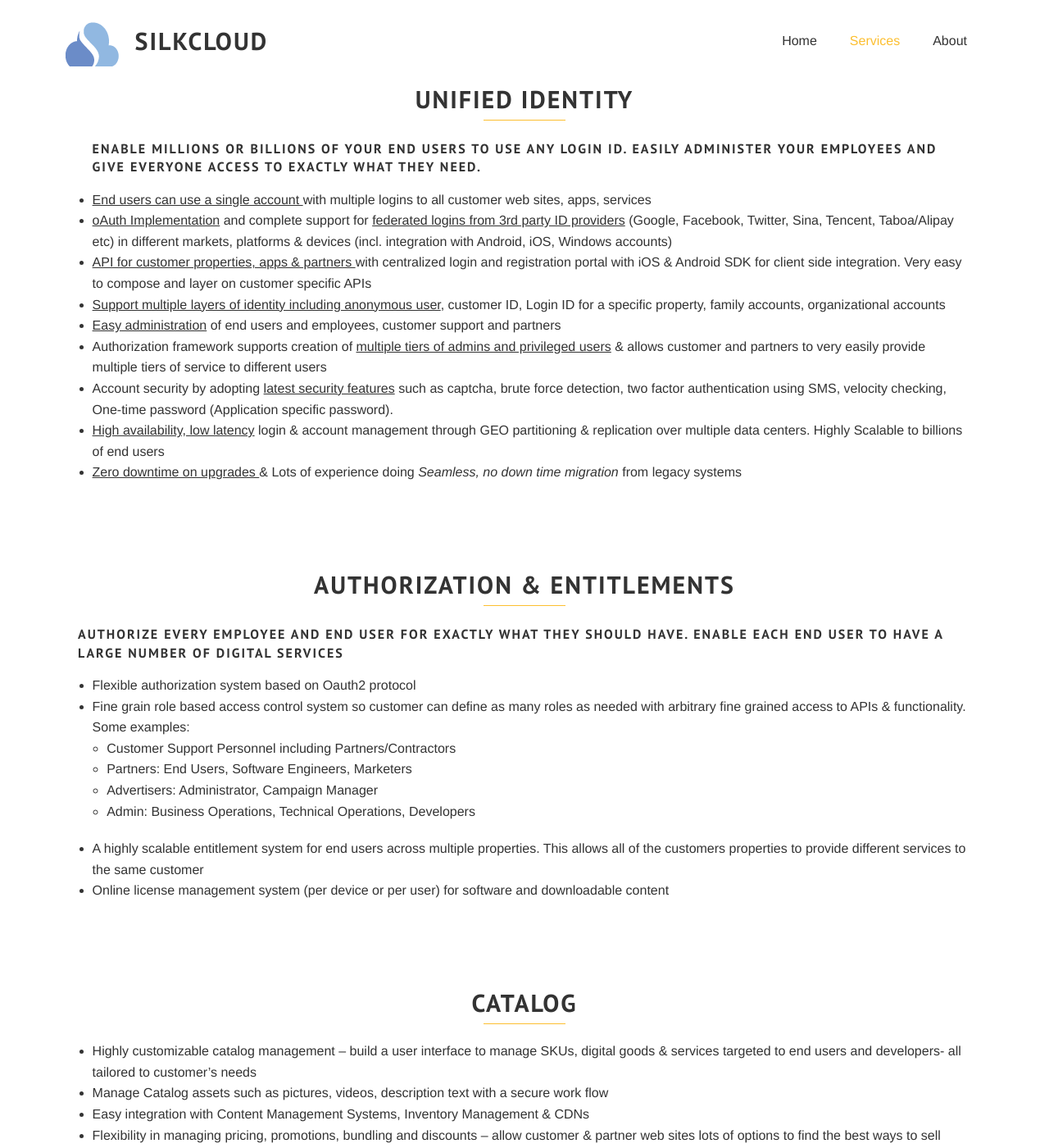
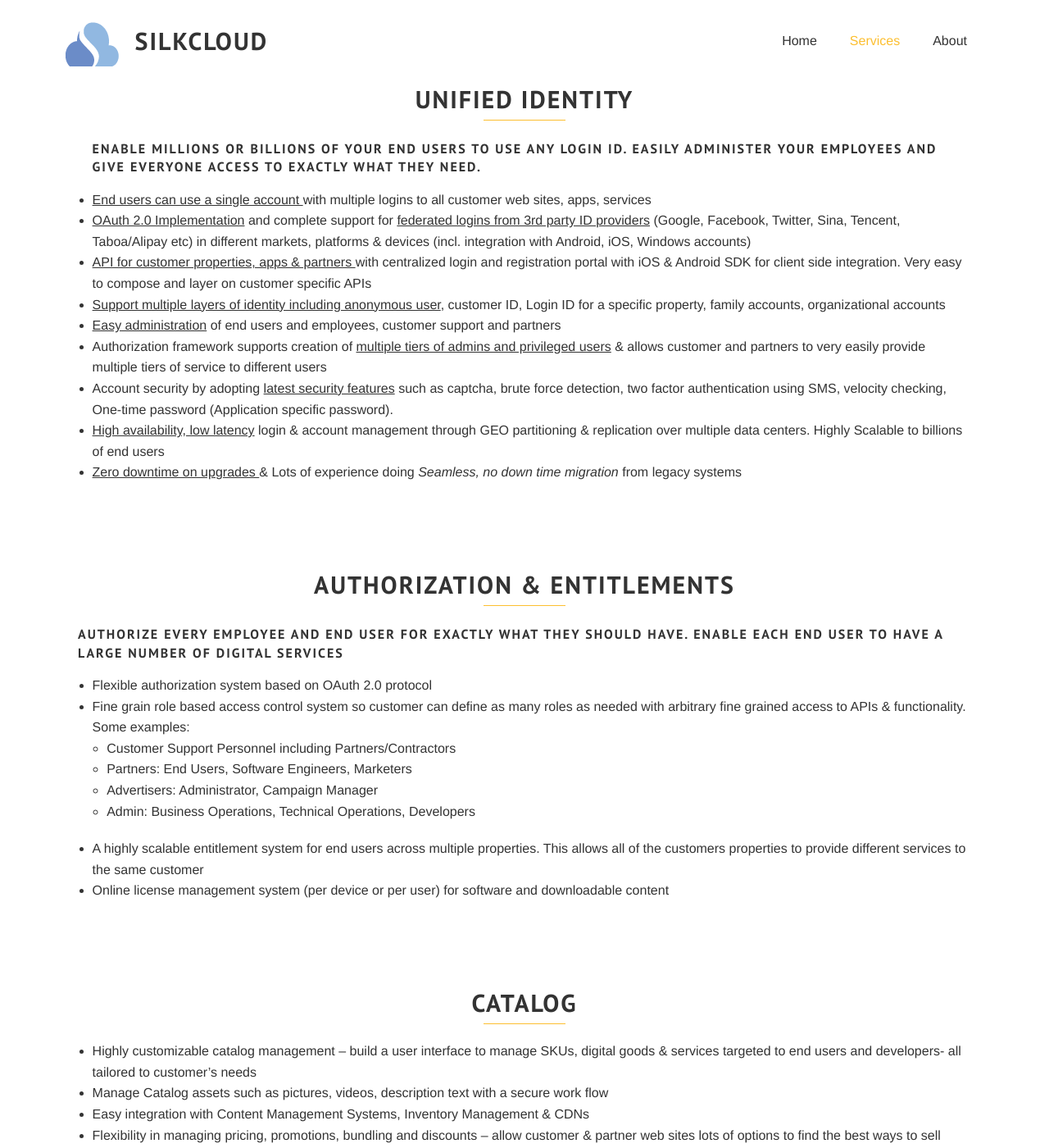
Before and after one commit to jrgallelli/jrgallelli.github.io, a Jekyll site: the page built from services.html, in a window 1280 px wide and 1400 px high, scrolled down 889 px. Shown: the whole window at 82% size. Built offline with Jekyll 4.4.1, drawn with Linux system fonts in a browser that asks for light colours; some web fonts are replaced; Markdown is read by kramdown in place of the engine named in the settings.

Commit message:
Update services.html

```diff
--- a/services.html
+++ b/services.html
@@ -21,7 +21,7 @@ section_id: services
 <ul>
 <H4>Enable millions or billions of your end users to use any login ID. Easily administer your employees and give everyone access to exactly what they need.</H4>
  <li><u>End users can use a single account </u> with multiple logins to all customer web sites, apps, services </li>
- <li><u>oAuth Implementation</u> and complete support for <u>federated logins from 3rd party ID providers</u> (Google, Facebook, Twitter, Sina, Tencent, Taboa/Alipay etc) in different markets, platforms & devices (incl. integration with Android, iOS, Windows accounts)</li>
+ <li><u>OAuth 2.0 Implementation</u> and complete support for <u>federated logins from 3rd party ID providers</u> (Google, Facebook, Twitter, Sina, Tencent, Taboa/Alipay etc) in different markets, platforms & devices (incl. integration with Android, iOS, Windows accounts)</li>
  <li><u> API for customer properties, apps & partners </u>with centralized login and registration portal with iOS & Android SDK for client side integration. Very easy to compose and layer on customer specific APIs</li>
  <li><u>Support multiple layers of identity including anonymous user</u>, customer ID, Login ID for a specific property, family accounts, organizational accounts</li>
  <li><u>Easy administration</u> of end users and employees, customer support and partners</li>
@@ -48,7 +48,7 @@ section_id: services
     <div class='medium-12 large-12 columns'>
 <H4>Authorize every employee and end user for exactly what they should have. Enable each end user to have a large number of digital services</H4>
 <ul>
-<li>Flexible authorization system based on Oauth2 protocol</li>
+<li>Flexible authorization system based on OAuth 2.0 protocol</li>
 <li>Fine grain role based access control system so customer can define as many roles as needed with arbitrary fine grained access to APIs & functionality. Some examples:</li>
   <ul>
   <li>Customer Support Personnel including Partners/Contractors</li>
```
